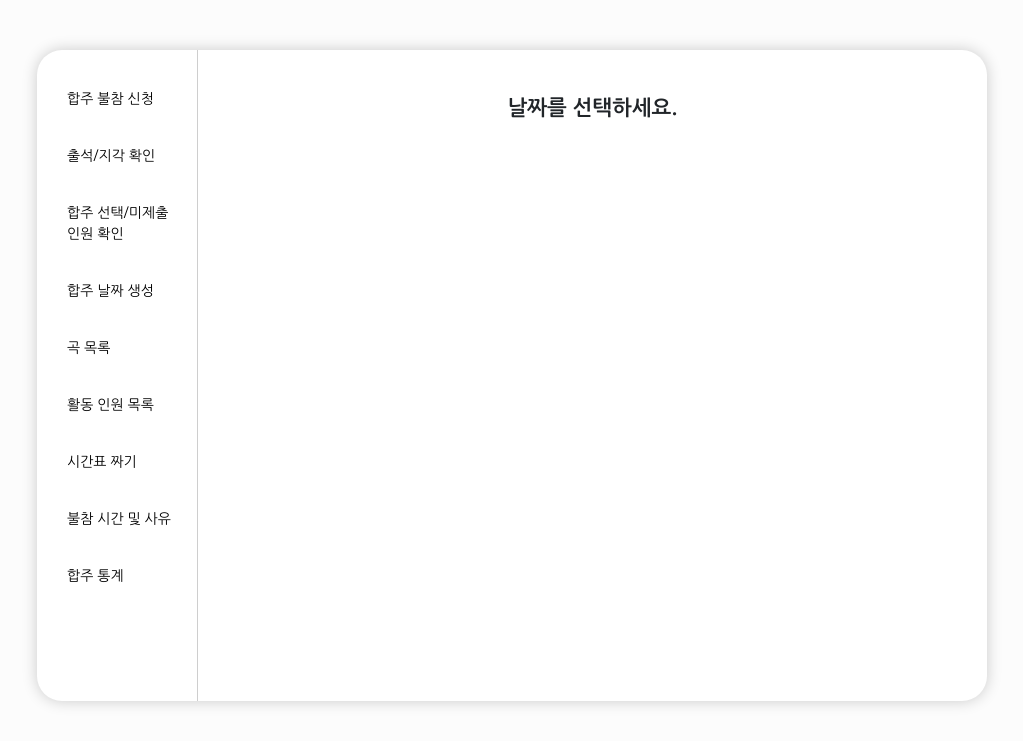
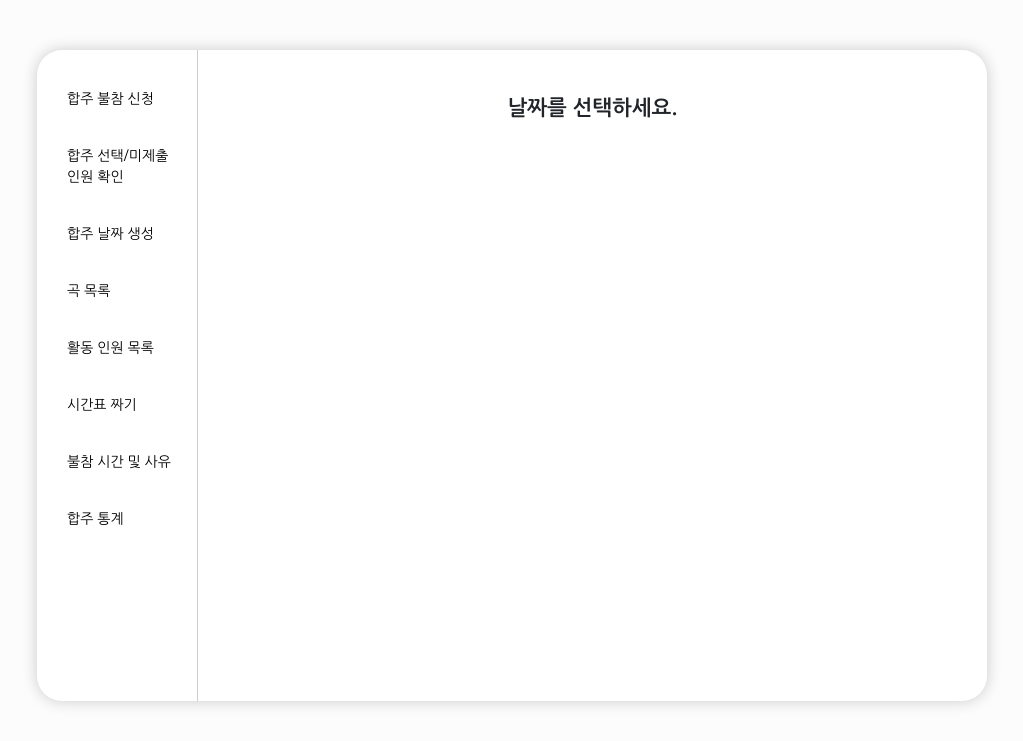
Before and after one commit to john8707/banhyang-web2, a Django app: page /practice/attchk in a window 1280 px wide. Shown: the part 130-871 px from the top of the page, without its empty margins (128-1151 px from the left). Run offline with Django 3.2, Linux system fonts and the light colour scheme; the visitor is signed in with stand-in values (Sample User, id 1); data that the repository does not hold is empty; parts of the project's set-up code (start-up, migrations or seed data) failed here and were passed over.

Commit message:
FEAT nav bar 출석 지각 삭제 및 모바일 통계 추가
미사용 메뉴(출석 지각 확인) 메뉴 삭제, 모바일 nav bar의 통계 항목 추가

```diff
--- a/banhyang/config/templates/base.html
+++ b/banhyang/config/templates/base.html
@@ -30,7 +30,6 @@
             <span></span>
             <ul id="menu">
                 <li><a href="{% url 'practice_apply' %}">합주 불참 신청</a></li>
-                <li><a href="{% url 'attendance_check' %}">출석/지각 확인</a></li>
                 {% if user.is_authenticated %}
                 <hr style="border:1px color= silver; margin: 0 auto; width:180px;">
                 <li><a href="{% url 'setting' %}">합주 선택/미제출 인원 확인</a></li>
@@ -39,6 +38,7 @@
                 <li><a href="{% url 'user_list' %}">활동 인원 목록</a></li>
                 <li><a href="{% url 'timetable' %}">시간표 짜기</a></li>
                 <li><a href="{% url 'who_is_not_coming' %}">불참 시간대 및 사유</a></li>
+                <li><a href="{% url 'metrics' %}">합주 통계</a></li>
                 {% endif %}
             </ul>
        </div>
--- a/banhyang/practice/templates/nav.html
+++ b/banhyang/practice/templates/nav.html
@@ -1,7 +1,6 @@
 <nav class="practice_nav">
 
     <div><a class="nav_link" href="{% url 'practice_apply' %}">합주 불참 신청</a></div>
-    <div><a class="nav_link" href="{% url 'attendance_check' %}">출석/지각 확인</a></div>
 
     {% if user.is_authenticated %}
     <div><a href="{% url 'setting' %}" class="nav_link">합주 선택/미제출 인원 확인</a></div>
```
